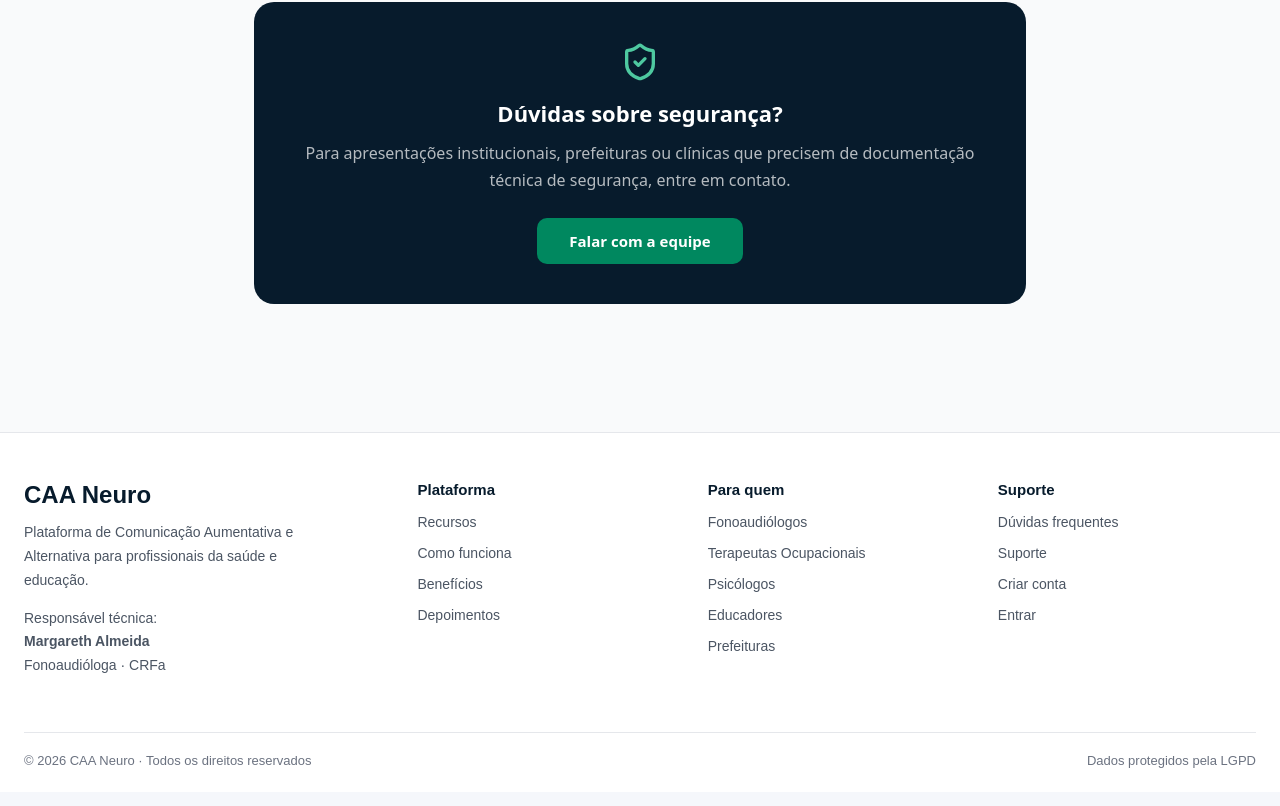
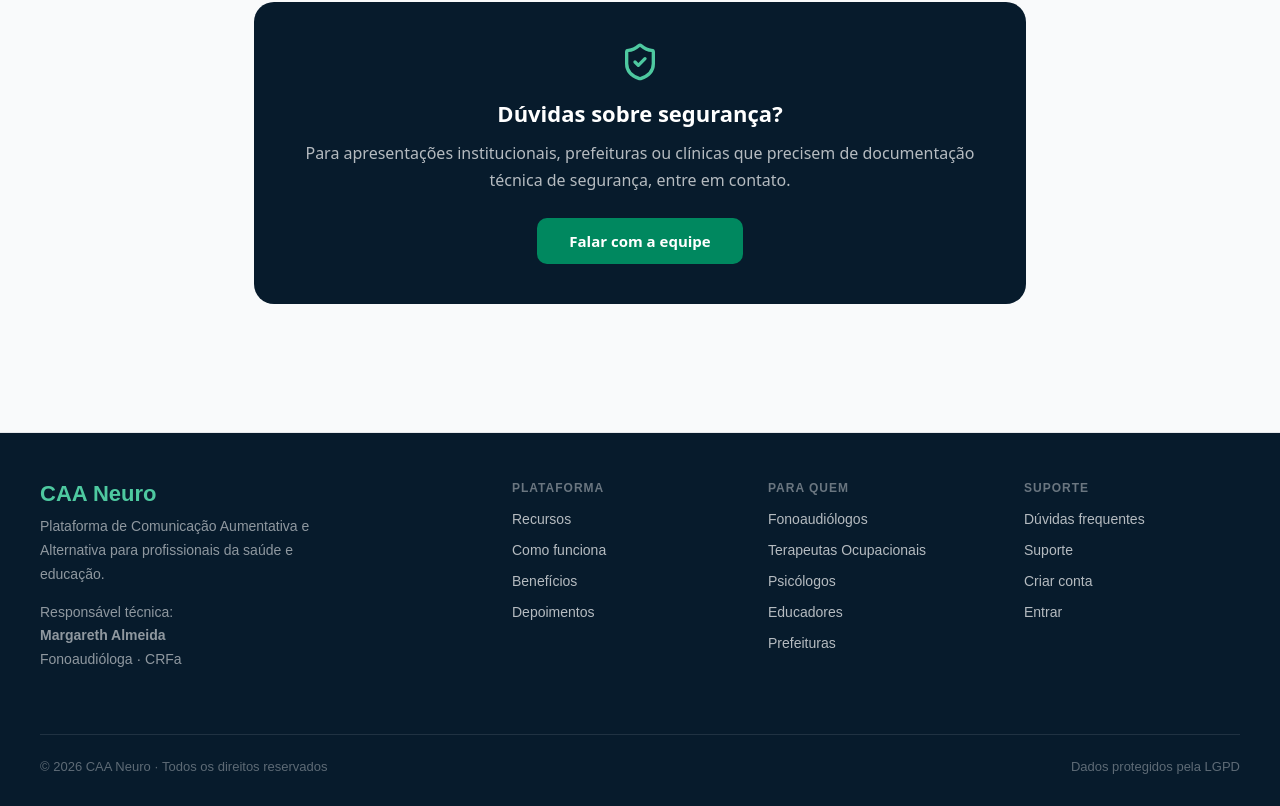
Before and after one commit to andreajoa/CAA-NEURO, a Next.js app: page /seguranca in a window 1280 px wide. Shown: the part 2591-3397 px from the top of the page. Built offline with nearby package versions, Linux system fonts and the light colour scheme.

Commit message:
Fix: estilo publicFooter alinhado com footer da landing

```diff
--- a/app/globals.css
+++ b/app/globals.css
@@ -875,3 +875,74 @@
     align-items:flex-start;
   }
 }
+
+.publicFooter {
+  background: #071b2c;
+  color: white;
+  padding: 48px 40px 32px;
+  display: grid;
+  grid-template-columns: 2fr 1fr 1fr 1fr;
+  gap: 40px;
+}
+
+.publicFooter h3 {
+  font-size: 22px;
+  font-weight: 700;
+  color: #4ec9a0;
+  margin-bottom: 8px;
+}
+
+.publicFooter h4 {
+  color: rgba(255,255,255,0.4);
+  font-size: 12px;
+  font-weight: 700;
+  margin-bottom: 14px;
+  letter-spacing: 1px;
+  text-transform: uppercase;
+}
+
+.publicFooter p {
+  color: rgba(255,255,255,0.55);
+  font-size: 14px;
+  line-height: 1.7;
+  max-width: 280px;
+}
+
+.publicFooter a {
+  display: block;
+  color: rgba(255,255,255,0.7);
+  font-size: 14px;
+  text-decoration: none;
+  margin-bottom: 10px;
+}
+
+.publicFooter a:hover {
+  color: #4ec9a0;
+}
+
+.footerBottom {
+  grid-column: 1 / -1;
+  border-top: 0.5px solid rgba(255,255,255,0.1);
+  padding-top: 24px;
+  display: flex;
+  justify-content: space-between;
+  align-items: center;
+  flex-wrap: wrap;
+  gap: 12px;
+  color: rgba(255,255,255,0.35);
+  font-size: 13px;
+}
+
+@media (max-width: 768px) {
+  .publicFooter {
+    grid-template-columns: 1fr 1fr;
+    padding: 36px 24px 24px;
+    gap: 28px;
+  }
+}
+
+@media (max-width: 480px) {
+  .publicFooter {
+    grid-template-columns: 1fr;
+  }
+}
```
